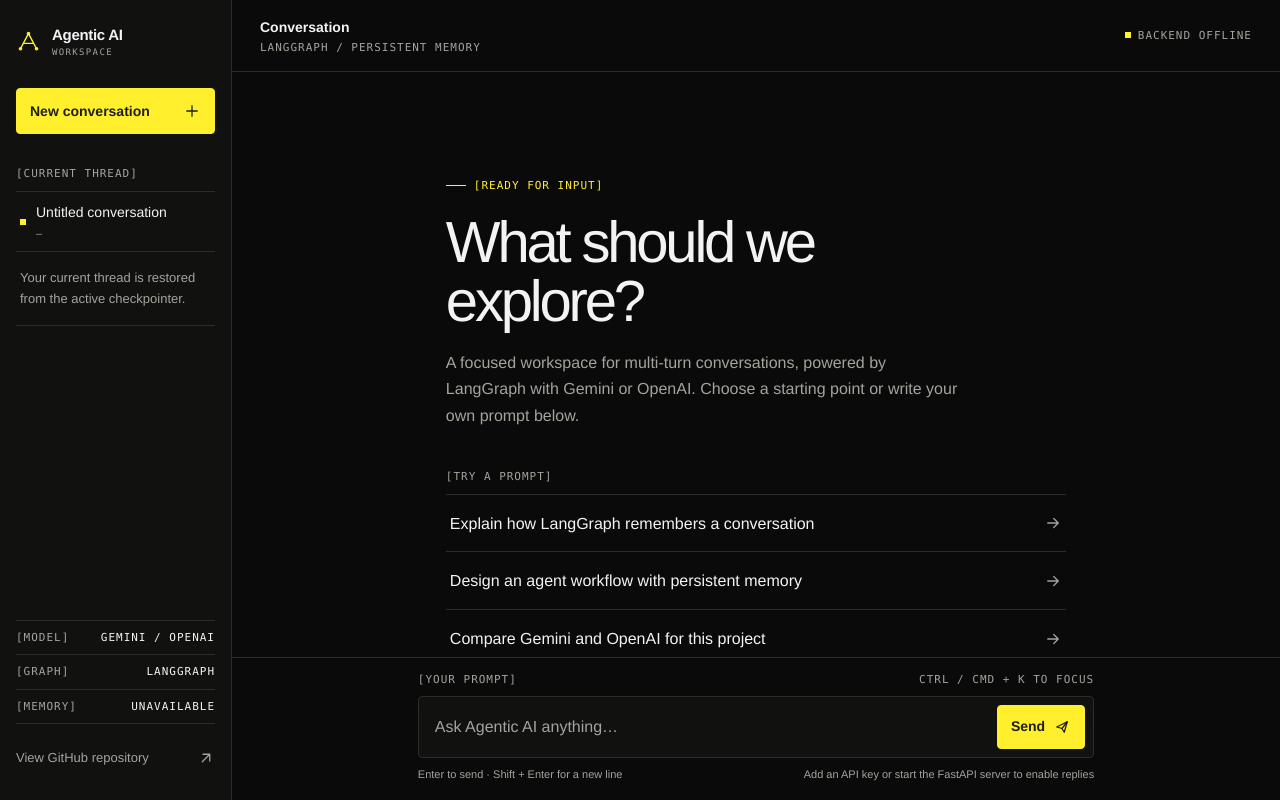
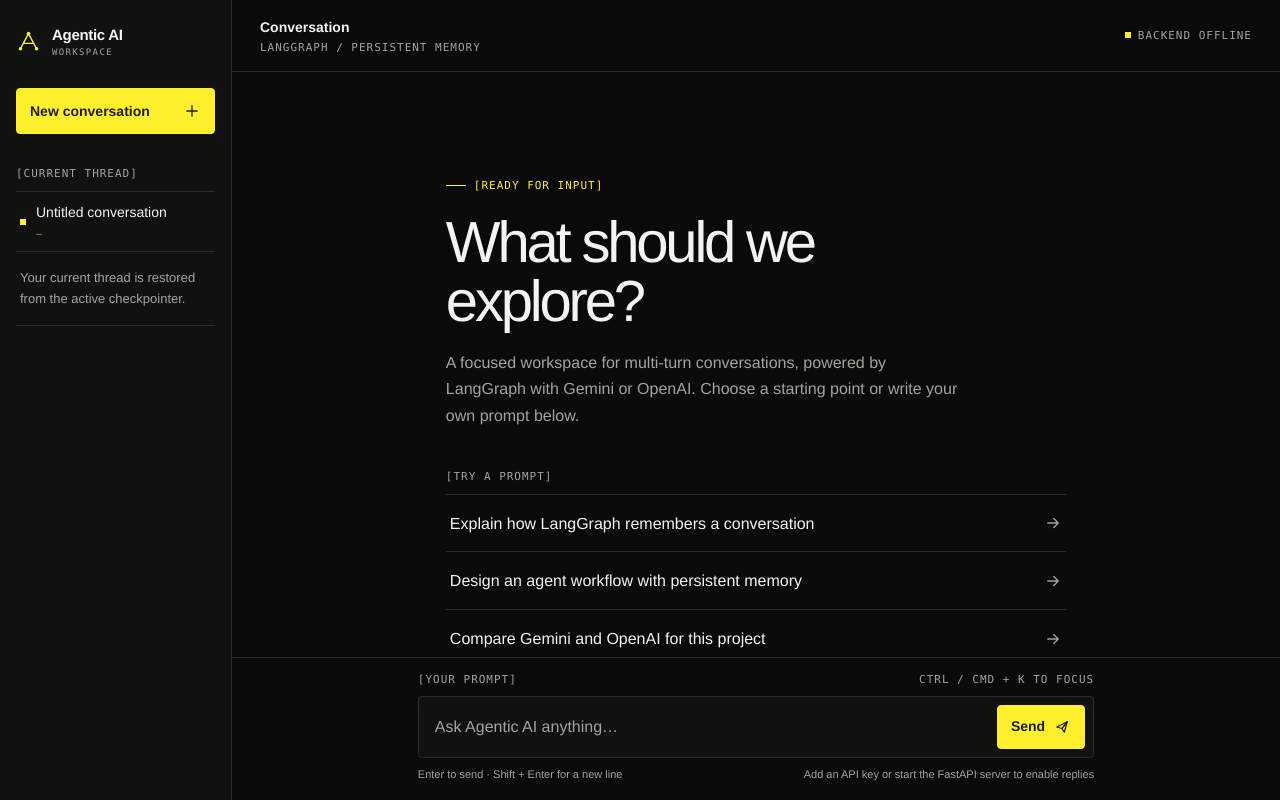
Before and after one commit to Shadow-Taslim/Agentic-AI-bot, a plain HTML site: page frontend/index.html in a window 1280 px wide. Drawn offline with Linux system fonts and the light colour scheme; no server answers.

Commit message:
Remove sidebar system details

```diff
--- a/frontend/index.html
+++ b/frontend/index.html
@@ -131,13 +131,7 @@
   .thread-title { display: block; overflow: hidden; text-overflow: ellipsis; white-space: nowrap; font-size: 14px; }
   .thread-id { display: block; color: var(--muted); font-family: var(--font-meta); font-size: 10px; margin-top: 2px; overflow: hidden; text-overflow: ellipsis; }
   .empty-history { color: var(--muted); font-size: 13px; padding: 16px 4px; border-bottom: 1px solid var(--border); }
-  .sidebar-footer { margin-top: auto; padding-top: 28px; }
-  .system-list { border-top: 1px solid var(--border); }
-  .system-row { display: flex; justify-content: space-between; gap: 12px; padding: 9px 0; border-bottom: 1px solid var(--border); }
-  .system-row dt { color: var(--muted); }
-  .system-row dd { color: var(--text); text-align: right; }
-  .repo-link { min-height: 44px; display: flex; align-items: center; justify-content: space-between; color: var(--muted); text-decoration: none; font-size: 13px; margin-top: 12px; }
-  .repo-link:hover { color: var(--accent); }
+
 
   .workspace { height: 100dvh; display: flex; flex-direction: column; min-width: 0; }
   .topbar {
@@ -311,17 +305,6 @@
     <p class="empty-history">Your current thread is restored from the active checkpointer.</p>
   </div>
 
-  <div class="sidebar-footer">
-    <dl class="system-list meta">
-      <div class="system-row"><dt>[Model]</dt><dd>Gemini / OpenAI</dd></div>
-      <div class="system-row"><dt>[Graph]</dt><dd>LangGraph</dd></div>
-      <div class="system-row"><dt>[Memory]</dt><dd id="memory-status">Checking…</dd></div>
-    </dl>
-    <a class="repo-link" href="https://github.com/Shadow-Taslim/Agentic-AI-bot" target="_blank" rel="noopener noreferrer">
-      <span>View GitHub repository</span>
-      <svg class="svg-icon" viewBox="0 0 24 24" aria-hidden="true"><path d="M7 17 17 7M8 7h9v9" /></svg>
-    </a>
-  </div>
 </aside>
 <button class="backdrop" id="backdrop" type="button" aria-label="Close navigation overlay"></button>
 
@@ -470,12 +453,10 @@ async function checkHealth() {
     const data = await res.json();
     backendOnline = data.llm_configured;
     document.getElementById("status-text").textContent = backendOnline ? "Online · " + data.checkpointer : "API key required";
-    document.getElementById("memory-status").textContent = data.checkpointer.replaceAll("_", " ");
     note.textContent = defaultNote();
   } catch (_) {
     backendOnline = false;
     document.getElementById("status-text").textContent = "Backend offline";
-    document.getElementById("memory-status").textContent = "Unavailable";
     note.textContent = defaultNote();
   }
 }
```
